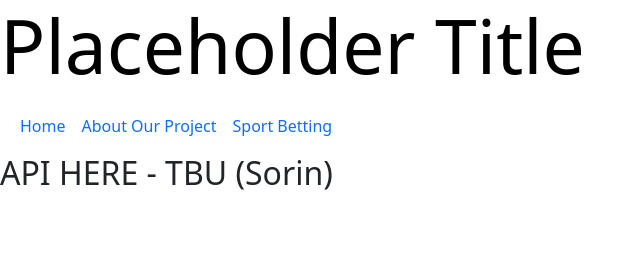
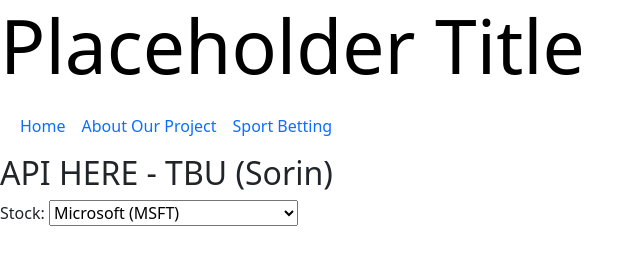
Before and after one commit to jamiegwaltney/finalproject, a plain HTML site: page sports.html in a window 1280 px wide. Shown: the whole page, without its empty margins (0-644 px from the left). Drawn offline with nearby package versions, Linux system fonts and the light colour scheme.

Commit message:
Update sports.html

```diff
--- a/sports.html
+++ b/sports.html
@@ -42,7 +42,16 @@
   <h2>API HERE - TBU (Sorin)</h2>
 
 
+  <label>Stock:</label>
+  <select id="my-sport-selector">
+      <option value="Basketball" selected>Microsoft (MSFT)</option>
+      <option value="Soccer">Apple (AAPL)</option>
+      <option value='Baseball'>Facebook Inc. Class A (FB)</option>
+      <option value='Boxing'>Alphabet Inc. Class A (GOOGL)</option>
 
+
+  </select>
+  <br>
 
 
 
```
